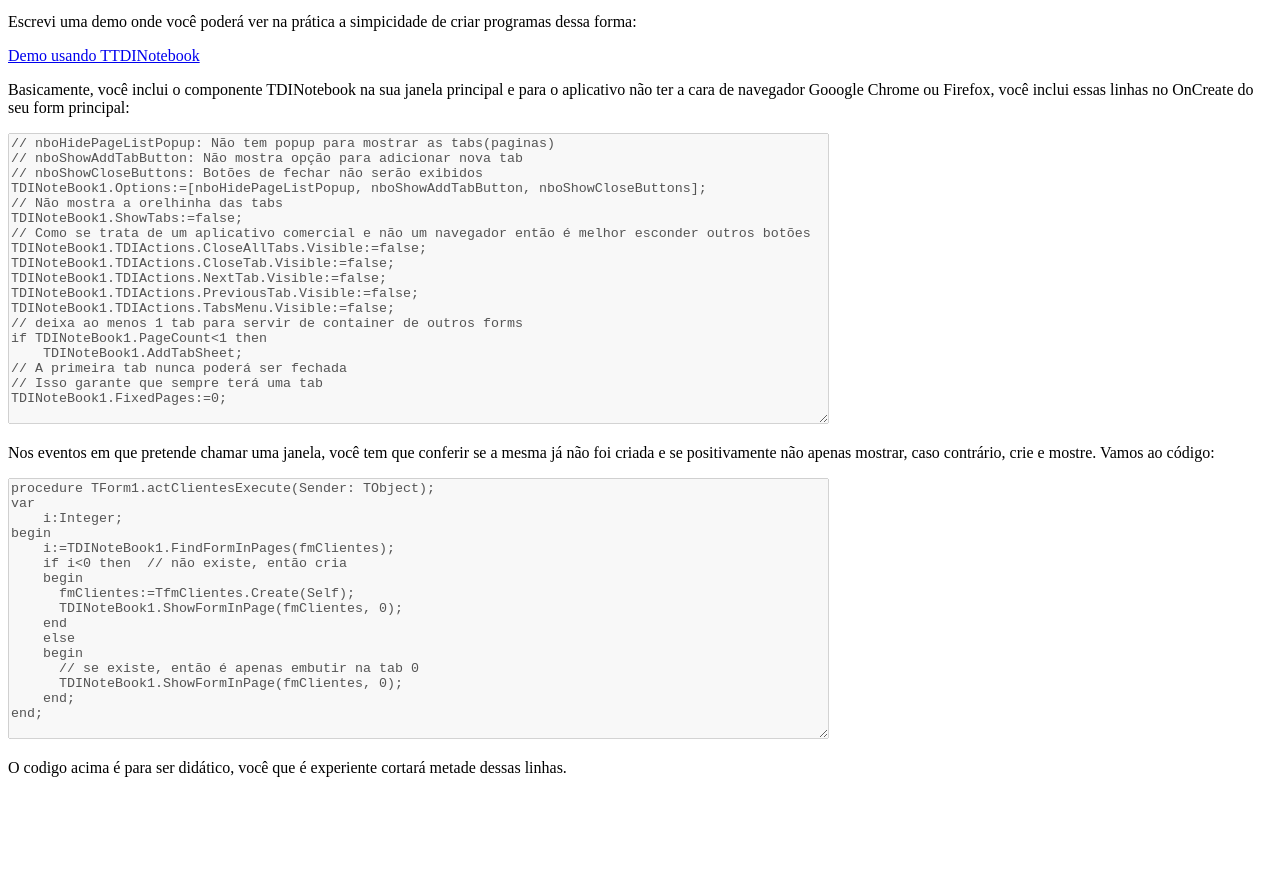
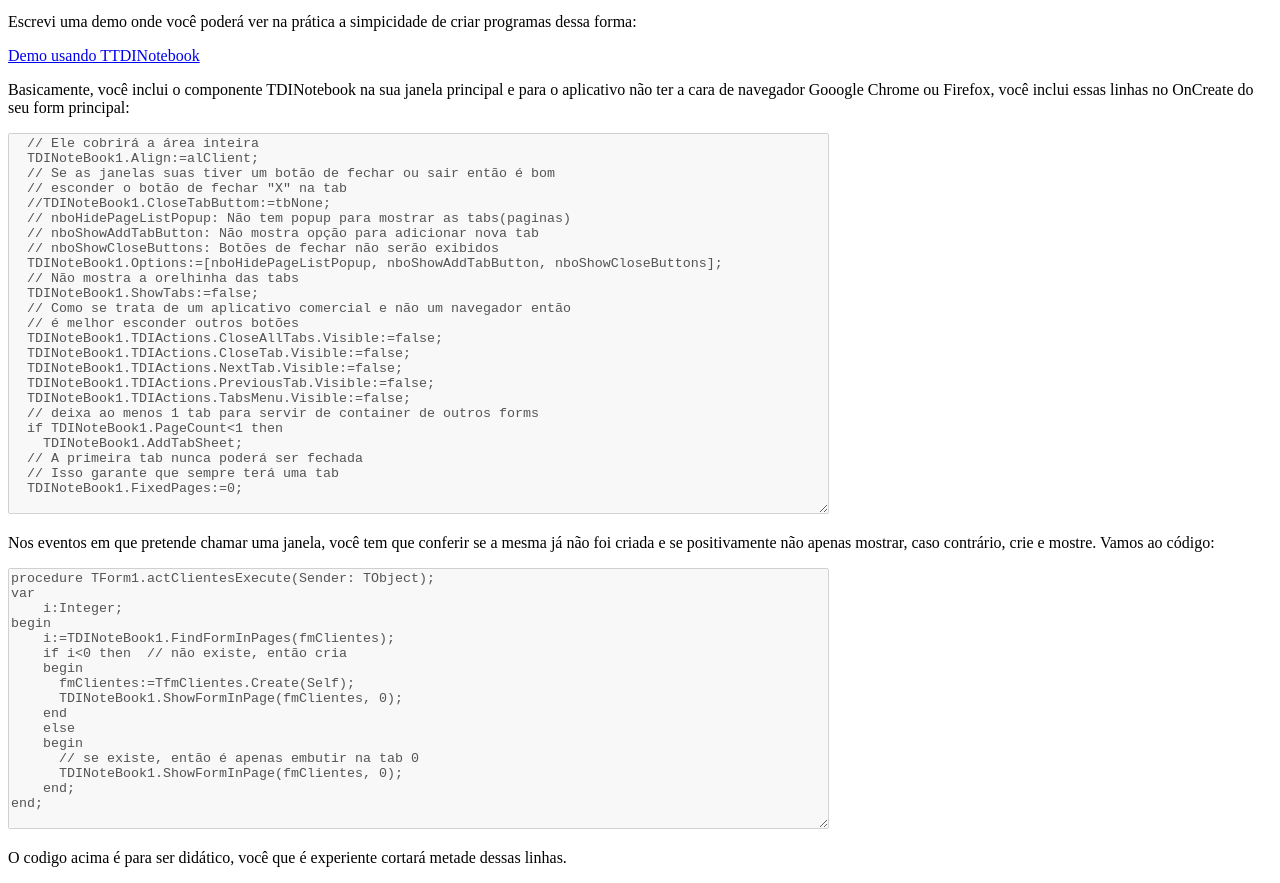
Before and after one commit to gladiston/hello_lazarus, a plain HTML site: page ide_opm_tdinotebook.html in a window 1280 px wide. Shown: the part 963-1846 px from the top of the page. Before the commit the page ends 1756 px from the top, so only its background shows below. Drawn offline with Linux system fonts and the light colour scheme.

Commit message:
tdinotebook corrigindo exemplo

```diff
--- a/ide_opm_tdinotebook.html
+++ b/ide_opm_tdinotebook.html
@@ -38,14 +38,20 @@
     <a href="https://github.com/gladiston/demo_tdinotebook">Demo usando TTDINotebook</a></p>
     <p>Basicamente, você inclui o componente TDINotebook na sua janela principal e para o aplicativo não
     ter a cara de navegador Gooogle Chrome ou Firefox, você inclui essas linhas no OnCreate do seu form principal:</p>
-    <p><textarea rows=19 cols=100 disabled>
+    <p><textarea rows=25 cols=100 disabled>
+  // Ele cobrirá a área inteira
+  TDINoteBook1.Align:=alClient;
+  // Se as janelas suas tiver um botão de fechar ou sair então é bom
+  // esconder o botão de fechar "X" na tab
+  //TDINoteBook1.CloseTabButtom:=tbNone;
   // nboHidePageListPopup: Não tem popup para mostrar as tabs(paginas)
   // nboShowAddTabButton: Não mostra opção para adicionar nova tab
   // nboShowCloseButtons: Botões de fechar não serão exibidos
   TDINoteBook1.Options:=[nboHidePageListPopup, nboShowAddTabButton, nboShowCloseButtons];
   // Não mostra a orelhinha das tabs
   TDINoteBook1.ShowTabs:=false;
-// Como se trata de um aplicativo comercial e não um navegador então é melhor esconder outros botões
+  // Como se trata de um aplicativo comercial e não um navegador então
+  // é melhor esconder outros botões
   TDINoteBook1.TDIActions.CloseAllTabs.Visible:=false;
   TDINoteBook1.TDIActions.CloseTab.Visible:=false;
   TDINoteBook1.TDIActions.NextTab.Visible:=false;
```
Lines whose indentation alone changed are shown as unchanged.
